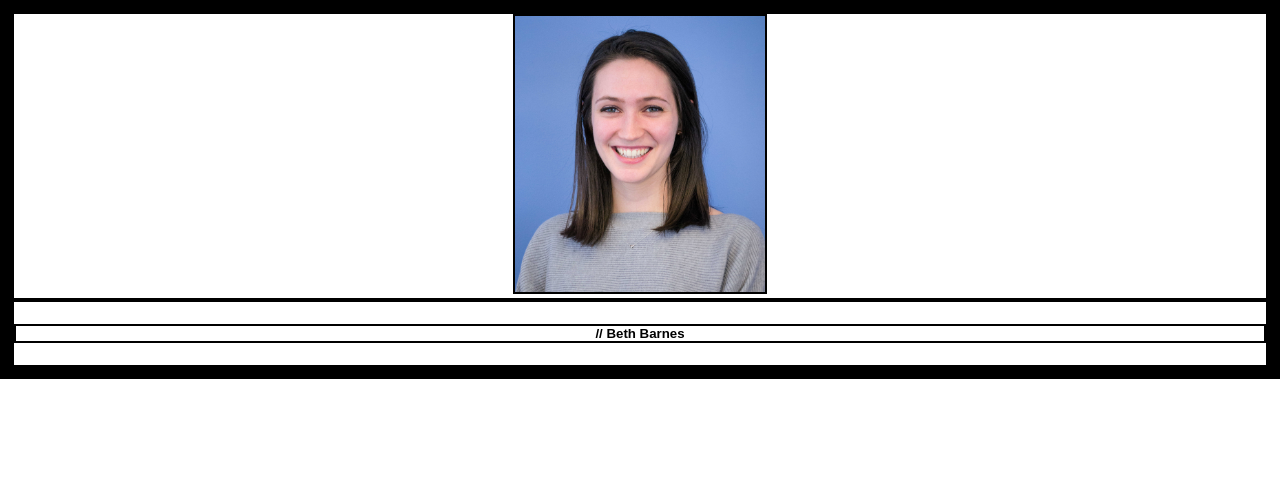
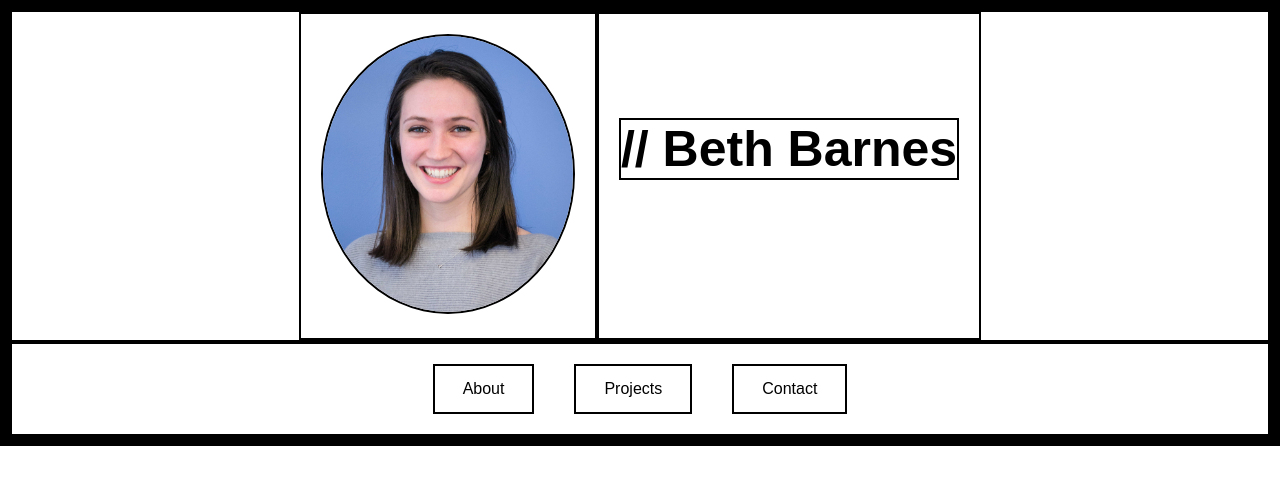
Before and after one commit to bethbarnes/bethcbarnes.com, a React (Create React App) app: page / in a window 1280 px wide. Shown: the top 484 px of the page. Built offline with nearby package versions, Linux system fonts and the light colour scheme.

Commit message:
feat(Home): add styling to photo and add buttons

```diff
--- a/src/Home.js
+++ b/src/Home.js
@@ -7,16 +7,21 @@ class Home extends Component {
     return (
       <div className="App">
         <div className="name-picture-container">
-        <div>
-          <img className="front-page-profile-image"
-            src='/beth-photo.jpg'
-            alt="beth-profile"
+          <div className="name-picture-item">
+            <img className="front-page-profile-image"
+              src='/beth-photo.jpg'
+              alt="beth-profile"
             />
-            </div>
-            <div>
-          <h5 className="large-name"> // Beth Barnes </h5>
           </div>
-
+          <div className="name-picture-item">
+            <h5 className="large-name">
+              {'// Beth Barnes'} </h5>
+          </div>
+        </div>
+        <div className="btn-container">
+          <button className="btn">About</button>
+          <button className="btn">Projects</button>
+          <button className="btn">Contact</button>
         </div>
       </div>
     );
--- a/src/index.css
+++ b/src/index.css
@@ -6,16 +6,42 @@ body {
 }
 
 .name-picture-container {
+  padding: 0;
+  margin: 0;
+  display: flex;
+  flex-direction: row;
+  justify-content: center;
+}
 
+.name-picture-item {
+  padding: 20px
 }
+
+.front-page-profile-image {
+  border-radius: 50%;
+  width: 250px;
+}
+
 .large-name {
+  font-size: 50px
+}
 
+.btn-container {
+  display: flex;
+  flex-direction: row;
+  justify-content: center;
+}
+
+.btn {
+  border: 2px solid black;
+  background-color: white;
+  color: black;
+  padding: 14px 28px;
+  margin: 20px;
+  font-size: 16px;
+  cursor: pointer;
 }
 * {
   border-style: solid;
   border-width: 2px;
 }
-
-.front-page-profile-image {
-  width: 250px;
-}
```
